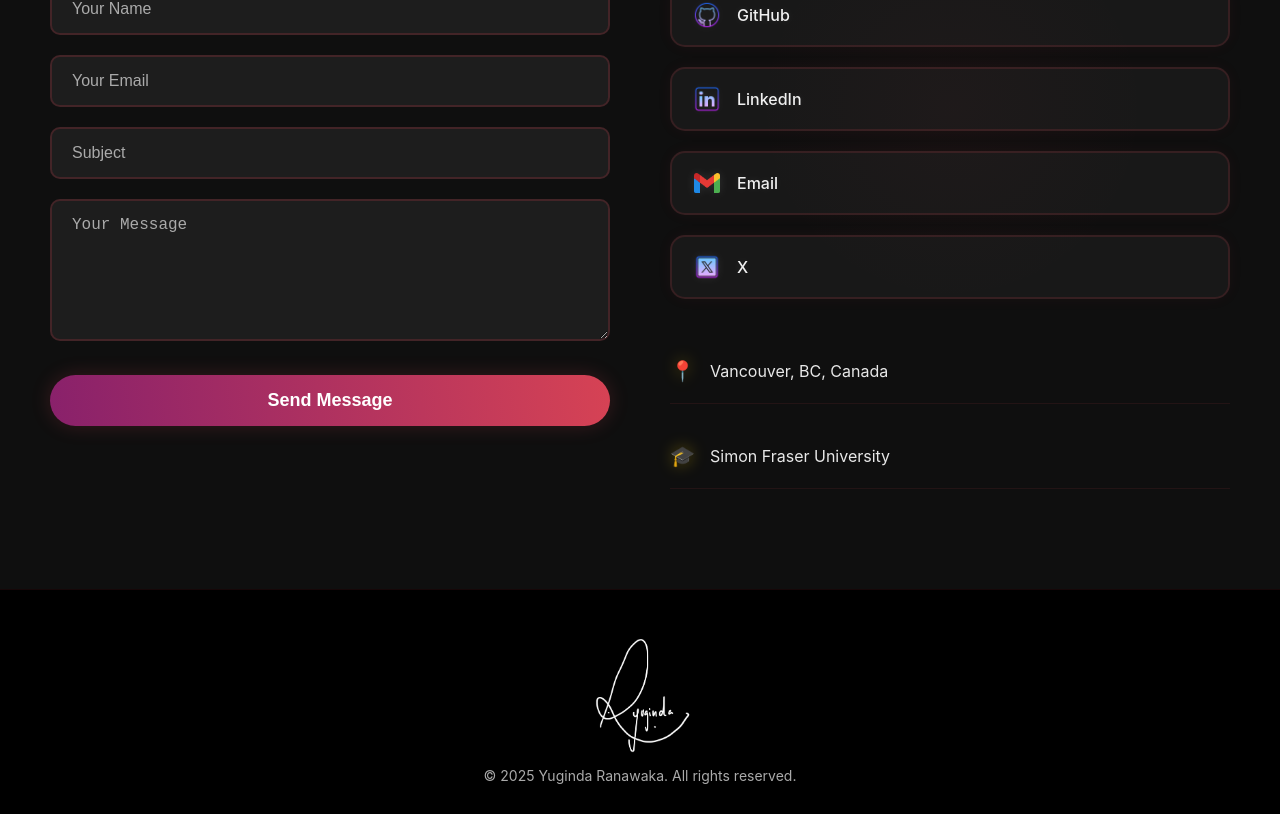
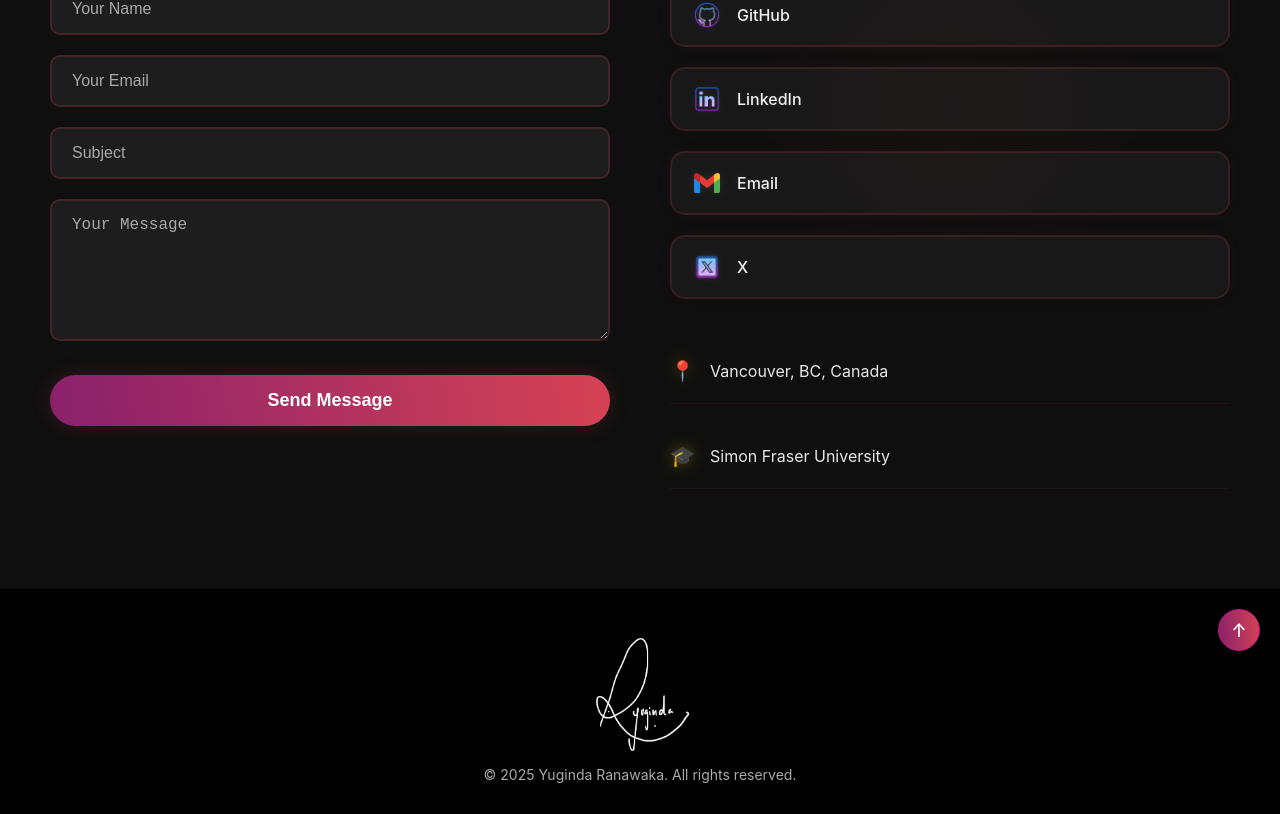
Before and after one commit to Yuginda/MiniProject, a React (Vite) app: page / in a window 1280 px wide. Shown: the part 3086-3900 px from the top of the page. Built offline with nearby package versions, Linux system fonts and the light colour scheme.

Commit message:
Added an arrow to go from footer to header

```diff
--- a/src/Components/Footer/Footer.css
+++ b/src/Components/Footer/Footer.css
@@ -1,15 +1,42 @@
 .footer {
-  background-color: #000000;
+  position: relative;
+  display: flex;
+  flex-direction: column;
+  align-items: center;
+  background-color: #000;
   padding: 30px 0;
   text-align: center;
   color: #aaa;
   font-size: 14px;
-  border-top: 1px solid rgba(218, 68, 83, 0.1);
 }
 
 .footer-signature {
-  display: block;
   width: 120px;
-  height: auto;
   margin: 10px auto;
 }
+
+.back-to-top {
+  position: absolute;
+  right: 20px;
+  top: 20px;
+  width: 36px;
+  height: 36px;
+  display: flex;
+  align-items: center;
+  justify-content: center;
+  padding: 20px 20px;
+  border-radius: 50px;
+  border: 1px solid mediumvioletred;
+  color: white;
+  background: linear-gradient(264deg, #DA4453 -5.09%, #89216B 100%);
+  font-size: 18px;
+  font-weight: 500;
+  cursor: pointer;
+  transition: 0.5s;
+}
+
+.back-to-top:hover {
+  background: #000;
+  color: #fff;
+  transform: scale(1.1);
+}
--- a/src/Components/Footer/Footer.jsx
+++ b/src/Components/Footer/Footer.jsx
@@ -1,10 +1,17 @@
+
 import './Footer.css'
 import signature from '../../assets/signature.jpg'
 
 function Footer() {
+  const scrollToTop = () =>
+    window.scrollTo({ top: 0, behavior: 'smooth' })
+
   return (
     <footer className="footer">
       <img src={signature} alt="My signature which consists of a long R followed by the word yuginda" className="footer-signature"/>
+      <div className="back-to-top" onClick={scrollToTop}>
+        &uarr;
+      </div>
       <p>&copy; {new Date().getFullYear()} Yuginda Ranawaka. All rights reserved.</p>
     </footer>
   )
```
